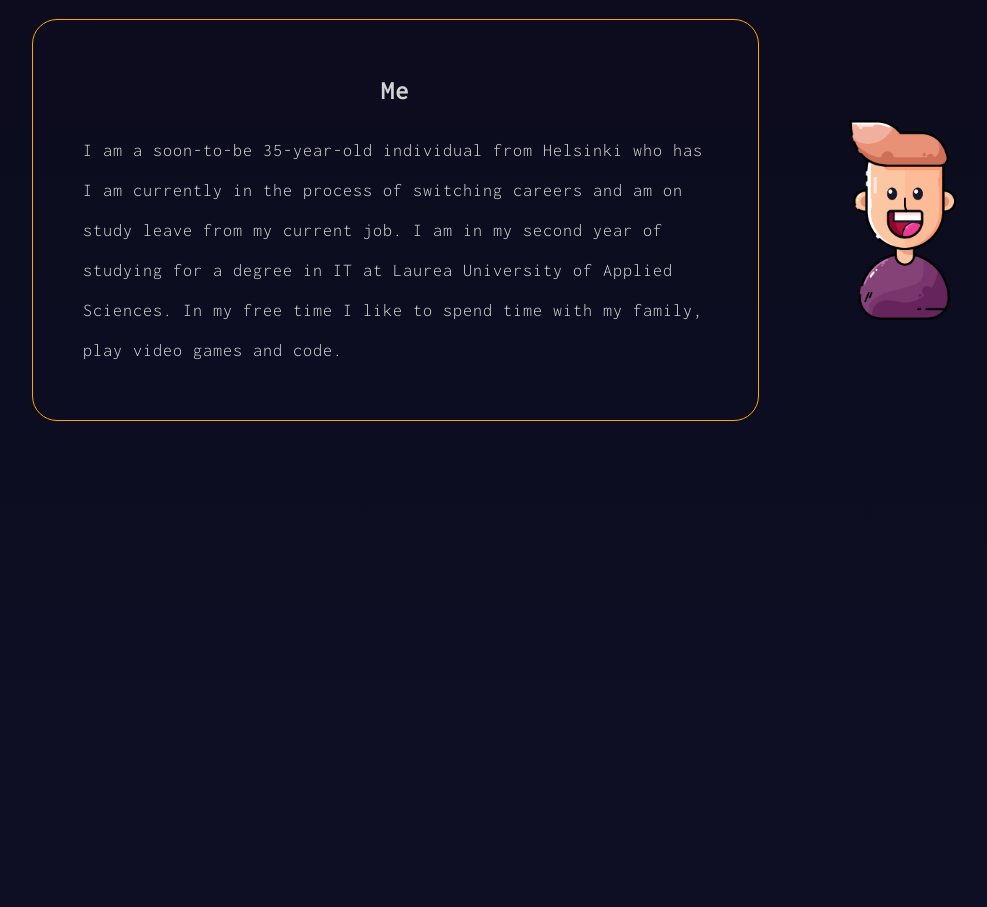
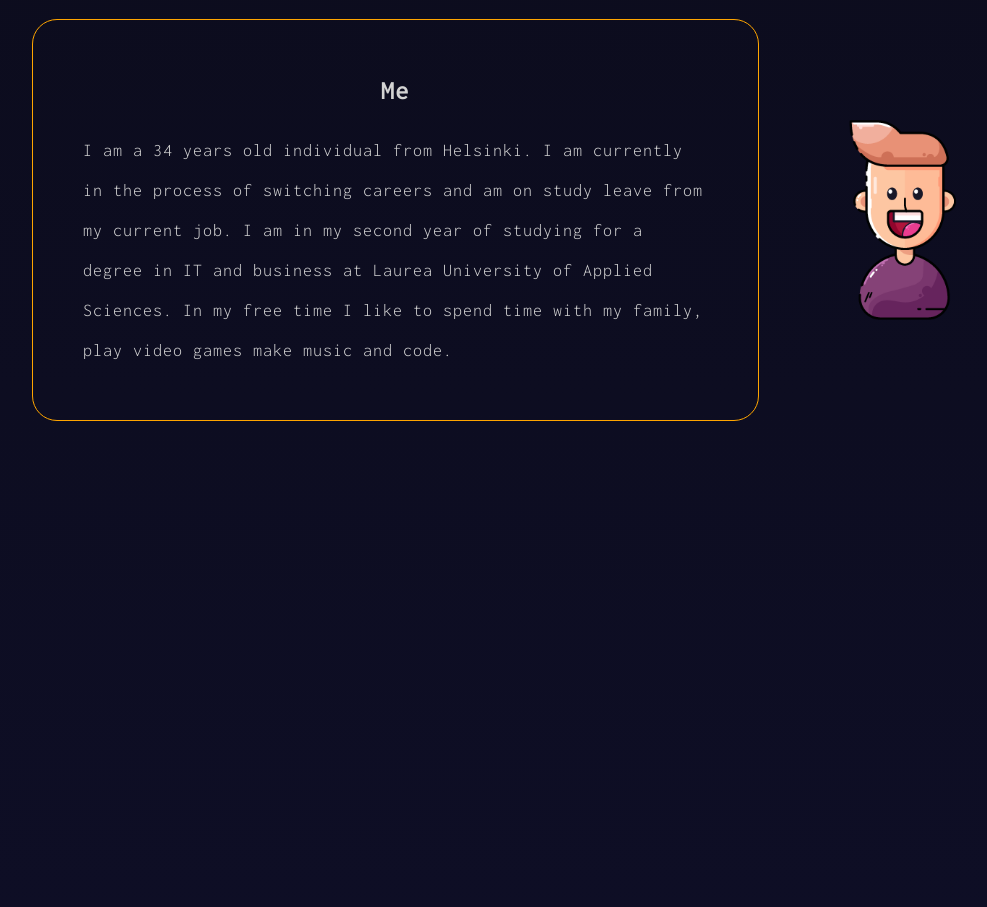
Before and after one commit to kh4leoni/portfolio-website, a React (Vite) app: page / in a window 1280 px wide. Shown: the part 1720-2627 px from the top of the page, without its empty margins (146-1133 px from the left). Built offline with nearby package versions, Linux system fonts and the light colour scheme; a web font is replaced by a local one.

Commit message:
Changed descriptions

```diff
--- a/src/components/about/About.tsx
+++ b/src/components/about/About.tsx
@@ -49,11 +49,11 @@ const items = [
     img: './character.png',
     title: 'Me',
     desc: `
-               I am a soon-to-be 35-year-old individual from Helsinki who has
+               I am a 34 years old individual from Helsinki.
                I am currently in the process of switching careers and am on study leave from my current job.
-               I am in my second year of studying for a degree in IT at Laurea
+               I am in my second year of studying for a degree in IT and business at Laurea
                University of Applied Sciences. In my free time I like to spend time with my family,
-               play video games and code.
+               play video games make music and code.
     `,
   },
   {
@@ -66,7 +66,6 @@ const items = [
                years ago. My dream is to work in the field of programming. I have a
                lot of experience with HTML, CSS, JavaScript, TypeScript, React, Node,
                and databases.
-
 
                I have taken several courses related to
                programming, including the Fullstack Open course at the University of
```
